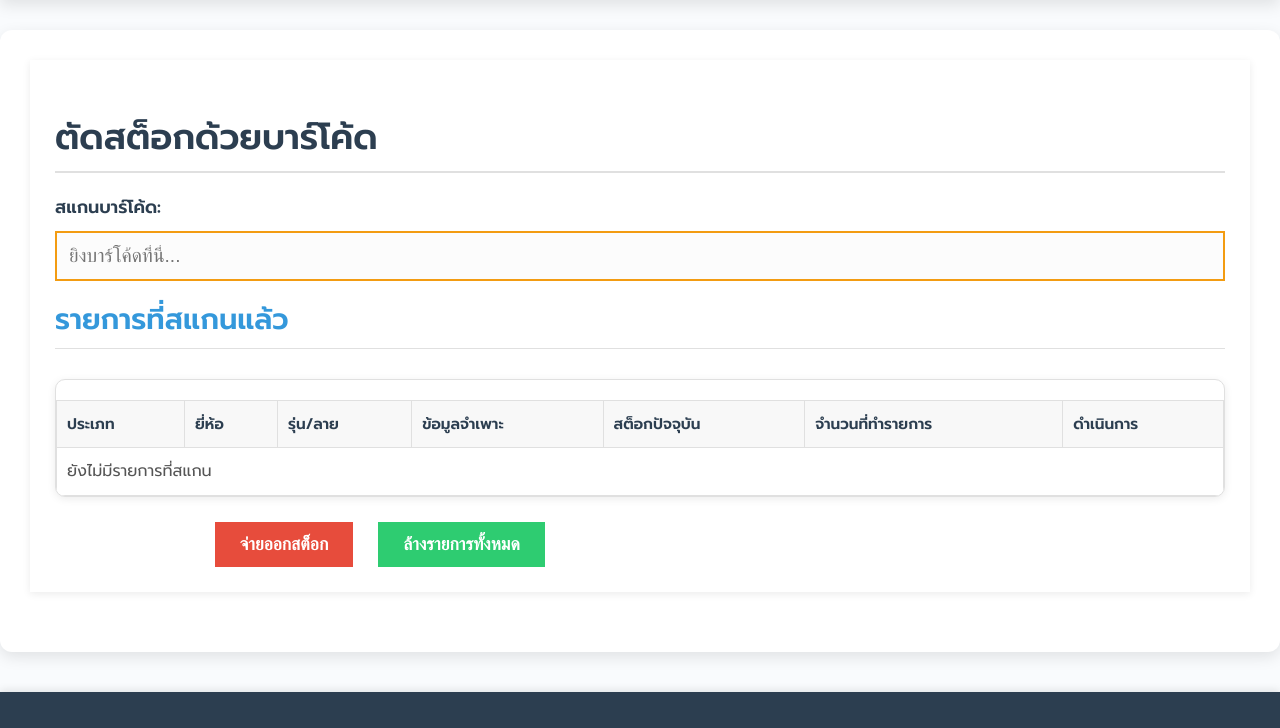
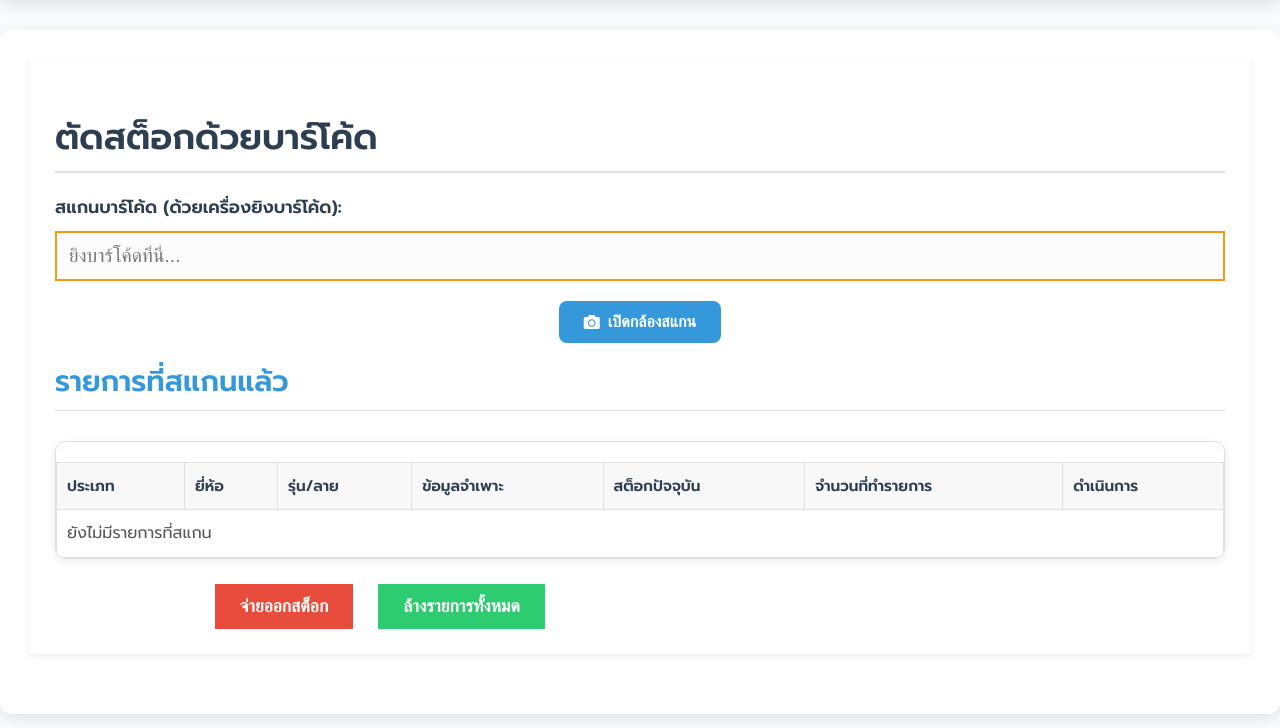
Before and after one commit to savsasa16/SCTIRESTORCK, a Python web app: template templates/barcode_scanner.html in a window 1280 px wide. Shown: the part 77-805 px from the top of the page. Run offline with Jinja, Linux system fonts and the light colour scheme; the template is opened without the code that fills it, so the values that code supplies are empty; some libraries are stand-ins or nearby versions.

Commit message:
cam scanner

```diff
--- a/templates/barcode_scanner.html
+++ b/templates/barcode_scanner.html
@@ -147,10 +147,19 @@
     <h2>ตัดสต็อกด้วยบาร์โค้ด</h2>
 
     <div class="form-group">
-        <label for="barcodeInput">สแกนบาร์โค้ด:</label>
+        <label for="barcodeInput">สแกนบาร์โค้ด (ด้วยเครื่องยิงบาร์โค้ด):</label>
         <input type="text" id="barcodeInput" autofocus placeholder="ยิงบาร์โค้ดที่นี่...">
     </div>
     <div id="scanStatus" class="flash-message"></div>
+
+    {# --- เพิ่มตรงนี้: ส่วนสำหรับเปิด/ปิดกล้องสแกน --- #}
+    <div style="text-align: center; margin-bottom: 20px;">
+        <button id="startScanBtn" class="btn btn-primary"><i class="fas fa-camera"></i> เปิดกล้องสแกน</button>
+        <button id="stopScanBtn" class="btn btn-secondary" style="display:none;"><i class="fas fa-stop-circle"></i> ปิดกล้องสแกน</button>
+    </div>
+    <div id="qr-reader" style="width:100%; max-width:600px; margin: 0 auto; display:none;"></div>
+    <div id="qr-reader-results" style="text-align: center; margin-top: 10px;"></div>
+    {# ------------------------------------------------ #}
 
     <h3>รายการที่สแกนแล้ว</h3>
     <div class="table-responsive">
@@ -202,6 +211,9 @@
     </div>
 </div>
 
+{# --- เพิ่ม Script Library ของ html5-qrcode ที่นี่ --- #}
+<script src="https://unpkg.com/html5-qrcode@2.3.8/html5-qrcode.min.js"></script>
+{# ------------------------------------------------- #}
 
 <script>
     document.addEventListener('DOMContentLoaded', function() {
@@ -220,6 +232,14 @@
         const searchItemBtn = document.getElementById('searchItemBtn');
         const searchItemResultsDiv = document.getElementById('searchItemResults');
         const goToAddItemBtn = document.getElementById('goToAddItemBtn');
+
+        // --- Camera Scan Elements ---
+        const startScanBtn = document.getElementById('startScanBtn');
+        const stopScanBtn = document.getElementById('stopScanBtn');
+        const qrReaderDiv = document.getElementById('qr-reader');
+        const qrReaderResultsDiv = document.getElementById('qr-reader-results');
+        let html5QrCode = null; // Instance for Html5Qrcode
+        // -----------------------------
 
         let scannedItems = {}; // { barcode_id: { data: item_data, quantity_to_process: N } }
         let currentTimeout = null; // for debouncing
@@ -292,17 +312,11 @@
                 };
             });
 
-            barcodeInput.focus(); // Keep focus on barcode input
+            barcodeInput.focus(); // Keep focus on barcode input, useful for physical scanners
         }
 
-        // Barcode input handler
-        barcodeInput.addEventListener('keypress', function(e) {
-            if (e.key === 'Enter') {
-                e.preventDefault(); // Prevent form submission
-                const barcode = this.value.trim();
-                this.value = ''; // Clear input field
-
-                if (barcode) {
+        // --- ฟังก์ชันประมวลผลบาร์โค้ดที่สแกน (ใช้สำหรับทั้ง Input และกล้อง) ---
+        function processScannedBarcode(barcode) {
             if (currentTimeout) {
                 clearTimeout(currentTimeout);
             }
@@ -331,7 +345,6 @@
                             if (data.action_required === 'link_new_barcode' && data.scanned_barcode) {
                                 modalScannedBarcodeSpan.textContent = data.scanned_barcode;
                                 linkBarcodeModal.style.display = 'block';
-                                        // Store the barcode in a data attribute for later use in the modal
                                 linkBarcodeModal.dataset.scannedBarcode = data.scanned_barcode;
                             }
                         }
@@ -341,6 +354,18 @@
                         showStatus('เกิดข้อผิดพลาดในการเชื่อมต่อเซิร์ฟเวอร์', 'danger');
                     });
             }, 100); // Debounce to prevent multiple rapid scans
+        }
+        // ------------------------------------------------------------------
+
+        // Barcode input handler (สำหรับเครื่องยิงบาร์โค้ดแบบ USB/Bluetooth)
+        barcodeInput.addEventListener('keypress', function(e) {
+            if (e.key === 'Enter') {
+                e.preventDefault(); // Prevent form submission
+                const barcode = this.value.trim();
+                this.value = ''; // Clear input field
+
+                if (barcode) {
+                    processScannedBarcode(barcode); // เรียกใช้ฟังก์ชันประมวลผลรวม
                 }
             }
         });
@@ -454,7 +479,7 @@
                             li.innerHTML = `
                                 <strong>${item.brand.charAt(0).toUpperCase() + item.brand.slice(1)} ${item.model.charAt(0).toUpperCase() + item.model.slice(1)}</strong>
                                 (${item.type === 'tire' ? item.size : item.diameter + 'x' + item.width + ' ' + item.pcd})
-                                สต็อก: ${item.quantity}
+                                สต็อก: ${item.current_quantity}
                                 <button class="btn btn-primary btn-sm link-selected-barcode-btn"
                                         data-item-id="${item.id}"
                                         data-item-type="${item.type}"
```
Lines whose indentation alone changed are shown as unchanged.
